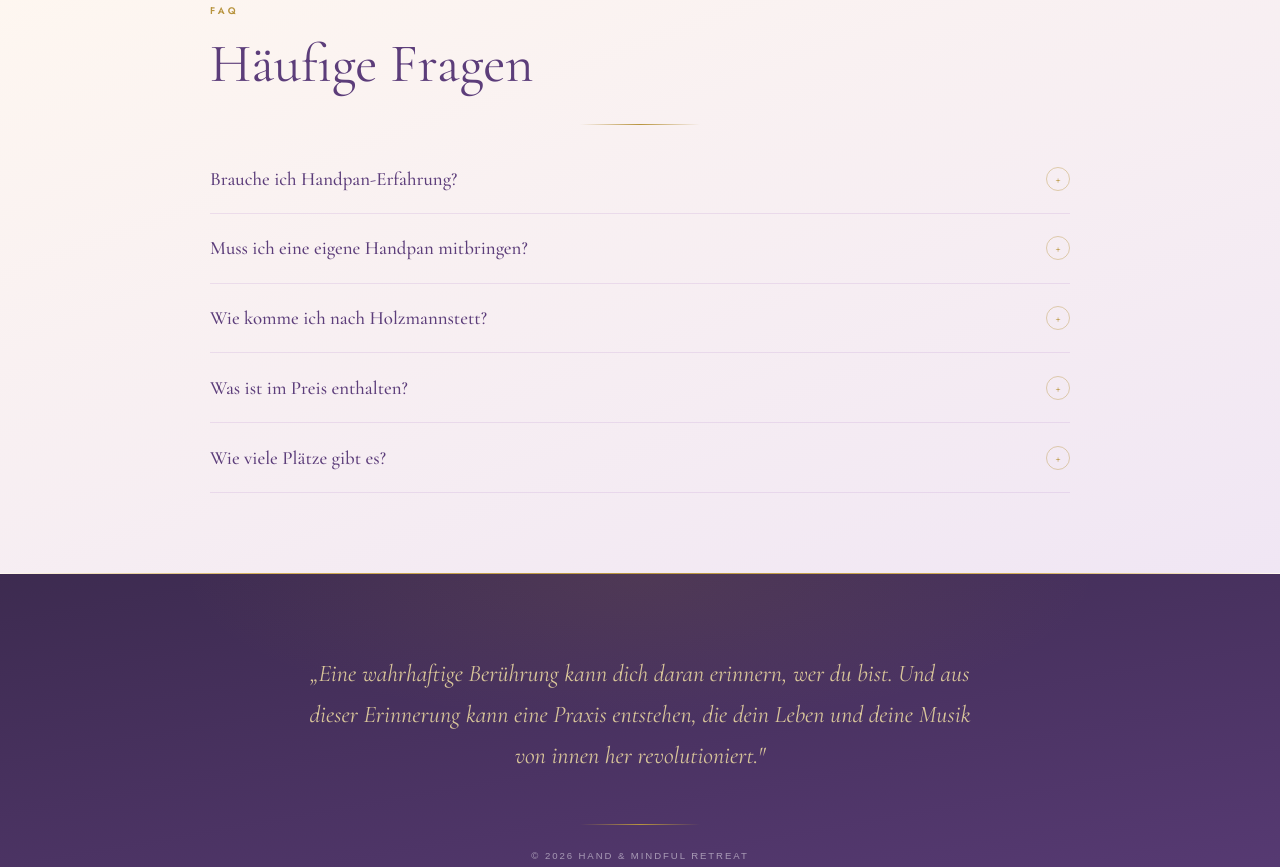
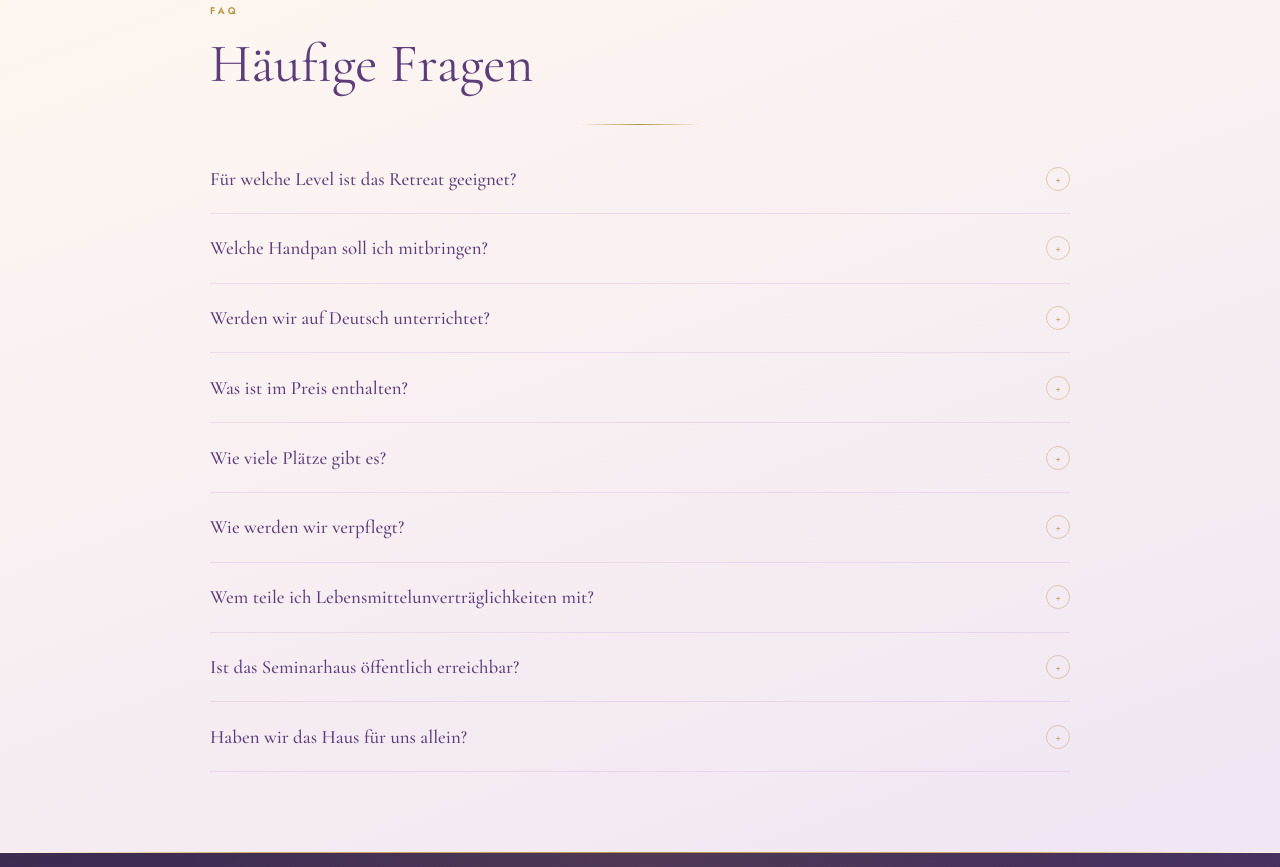
Before and after one commit to nilscasp/hand-and-mindful-retreat, a plain HTML site: page retreat.html in a window 1280 px wide. Shown: the part 11133-12000 px from the top of the page. Drawn offline with Linux system fonts and the light colour scheme; a web font is replaced by a local one.

Commit message:
Update FAQ: expand to 9 questions with Dreifuss-Modell content
- Replace level question with Dreifuss-Modell (fortgeschrittener Anfänger / Kompetent / Gewandt)
- Update Handpan question to bring your beloved instrument
- Add: Deutsch, Verpflegung, Lebensmittelunverträglichkeiten, Anreise, Haus für uns allein
- Update Plätze to 10
- Remove redundant target-audience question

Co-Authored-By: Claude Sonnet 4.6 <noreply@anthropic.com>

```diff
--- a/retreat.html
+++ b/retreat.html
@@ -1540,29 +1540,29 @@ footer::before {
     <div id="faqList" class="fade-in fade-in-delay-1">
       <div class="faq-item">
         <button class="faq-question" aria-expanded="false">
-          Brauche ich Handpan-Erfahrung?
+          Für welche Level ist das Retreat geeignet?
           <span class="faq-icon" aria-hidden="true">+</span>
         </button>
         <div class="faq-answer" role="region">
-          <p class="faq-answer-inner">Du bist willkommen, egal an welchem Punkt deiner Reise du stehst. Das Retreat ist für Anfänger und Fortgeschrittene gleichermaßen konzipiert.</p>
+          <p class="faq-answer-inner">Das Retreat richtet sich an fortgeschrittene Anfänger bis hin zu gewandten Spieler:innen – orientiert am Dreifuss-Modell.<br><br><strong>Fortgeschrittener Anfänger:</strong> Entscheidend ist vor allem der Wunsch, sich von Beginn an auf die eigene Intuition und das freie Spiel einzulassen. Wer diesen Schritt wagt, erlebt eine Form des Lernens, die den künstlerischen Prozess an der Handpan von Grund auf transformiert.<br><br><strong>Kompetent:</strong> Das Retreat bietet die perfekte Umgebung, um vom technischen Denken und der Angst vor dem Loslassen loszulassen – und Schritt für Schritt den eigenen inneren Kräften zu vertrauen. Du wirst verstehen: Alles ist möglich.<br><br><strong>Gewandt:</strong> Für dich ist das Retreat der ideale Raum, deine persönliche Sprache zu verfeinern – sie noch genauer auf deinen Seelenausdruck auszurichten und deine ästhetische Ausdruckssprache auf ein neues Level zu heben.</p>
         </div>
       </div>
       <div class="faq-item">
         <button class="faq-question" aria-expanded="false">
-          Muss ich eine eigene Handpan mitbringen?
+          Welche Handpan soll ich mitbringen?
           <span class="faq-icon" aria-hidden="true">+</span>
         </button>
         <div class="faq-answer" role="region">
-          <p class="faq-answer-inner">Idealerweise ja. Solltest du keine eigene Handpan besitzen, gib das bitte bei der Anmeldung an – wir finden eine Lösung.</p>
+          <p class="faq-answer-inner">Bring die Handpan mit, die dir am Herzen liegt – die, mit der du dich weiterentwickeln möchtest. Wenn du zusätzlich eine D Kurd besitzt, nimm sie gerne mit. Und falls die D Kurd sowieso dein Lieblingsinstrument ist: perfekt.</p>
         </div>
       </div>
       <div class="faq-item">
         <button class="faq-question" aria-expanded="false">
-          Wie komme ich nach Holzmannstett?
+          Werden wir auf Deutsch unterrichtet?
           <span class="faq-icon" aria-hidden="true">+</span>
         </button>
         <div class="faq-answer" role="region">
-          <p class="faq-answer-inner">Das Seminarhaus liegt ca. 45 Minuten östlich von München. Von Grafing Bhf. kann ein Sammeltaxi organisiert werden. Detaillierte Anfahrt erhältst du nach der Anmeldung.</p>
+          <p class="faq-answer-inner">Das gesamte Retreat wird auf Deutsch unterrichtet.</p>
         </div>
       </div>
       <div class="faq-item">
@@ -1580,7 +1580,43 @@ footer::before {
           <span class="faq-icon" aria-hidden="true">+</span>
         </button>
         <div class="faq-answer" role="region">
-          <p class="faq-answer-inner">Die Plätze sind bewusst stark begrenzt, um eine intime, tiefgehende Erfahrung zu ermöglichen.</p>
+          <p class="faq-answer-inner">Das Retreat ist auf 10 Plätze begrenzt – bewusst klein gehalten, um eine intime und tiefgehende Erfahrung zu ermöglichen.</p>
+        </div>
+      </div>
+      <div class="faq-item">
+        <button class="faq-question" aria-expanded="false">
+          Wie werden wir verpflegt?
+          <span class="faq-icon" aria-hidden="true">+</span>
+        </button>
+        <div class="faq-answer" role="region">
+          <p class="faq-answer-inner">Wir werden ausschließlich lecker vegetarisch bekocht. Das Essen findet immer in Büffetform statt.</p>
+        </div>
+      </div>
+      <div class="faq-item">
+        <button class="faq-question" aria-expanded="false">
+          Wem teile ich Lebensmittelunverträglichkeiten mit?
+          <span class="faq-icon" aria-hidden="true">+</span>
+        </button>
+        <div class="faq-answer" role="region">
+          <p class="faq-answer-inner">Bitte gib deine Unverträglichkeiten unbedingt bei der Anmeldung an – ich leite alles gerne ans Seminarhaus weiter.</p>
+        </div>
+      </div>
+      <div class="faq-item">
+        <button class="faq-question" aria-expanded="false">
+          Ist das Seminarhaus öffentlich erreichbar?
+          <span class="faq-icon" aria-hidden="true">+</span>
+        </button>
+        <div class="faq-answer" role="region">
+          <p class="faq-answer-inner">Das Seminarhaus liegt ca. 45 Minuten östlich von München – von der Stadt aus wirklich ein Katzensprung. Von der S-Bahn Grafing kann ein Shuttle organisiert werden. Weitere Anreisemöglichkeiten veröffentlichen wir rechtzeitig.</p>
+        </div>
+      </div>
+      <div class="faq-item">
+        <button class="faq-question" aria-expanded="false">
+          Haben wir das Haus für uns allein?
+          <span class="faq-icon" aria-hidden="true">+</span>
+        </button>
+        <div class="faq-answer" role="region">
+          <p class="faq-answer-inner">Nein. Wir teilen das Haus mit einer anderen Gruppe. Es handelt sich um ein großes Seminarhaus mit ca. 40 Zimmern – die Betreiber sind es gewohnt, mehrere Gruppen professionell zu betreuen. Die andere Gruppe weiß natürlich, dass wir gerne überall Handpan spielen.</p>
         </div>
       </div>
     </div>
```
